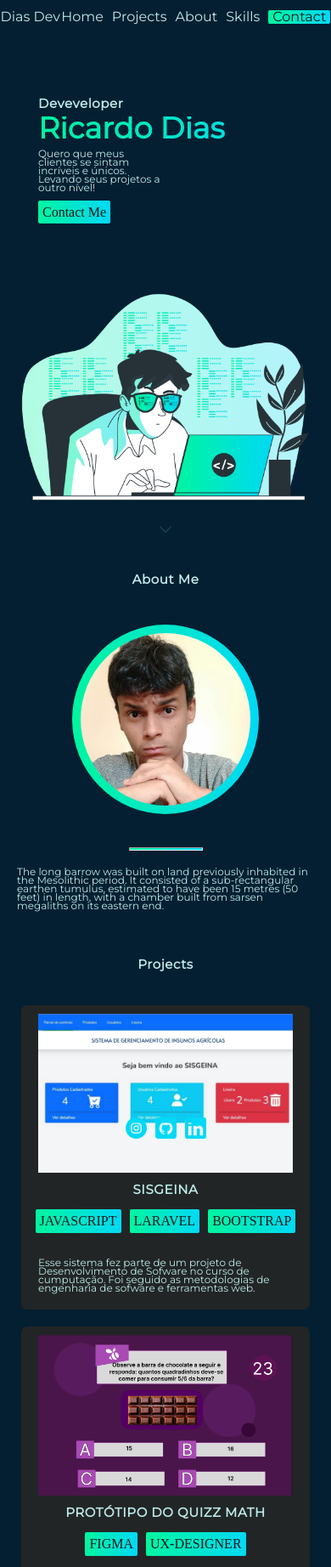
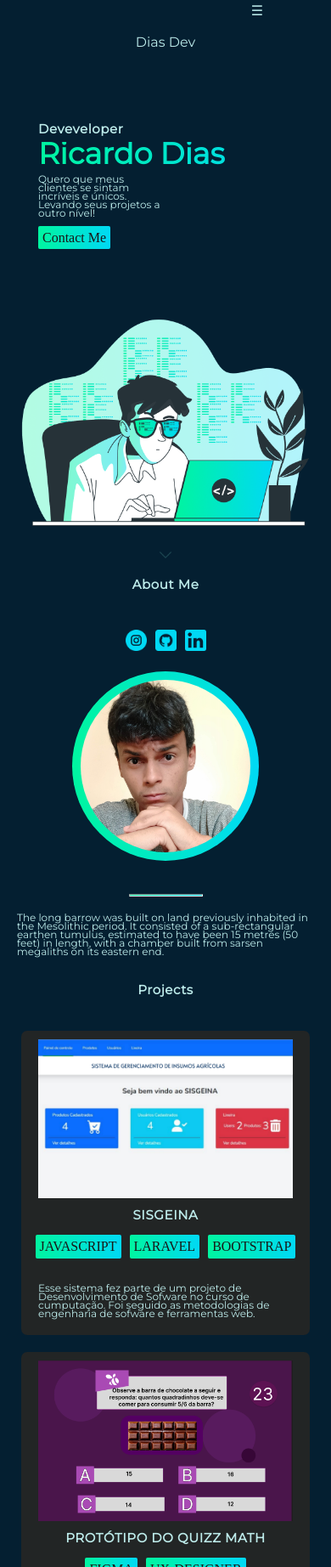
Before and after one commit to ricardond/diasdev, a plain HTML site: page index.html in a window 390 px wide. Shown: the top 1844 px of the page at 85% size. Drawn offline with Linux system fonts and the light colour scheme.

Commit message:
Atualização da responsividade

```diff
--- a/index.html
+++ b/index.html
@@ -6,6 +6,7 @@
     <meta name="viewport" content="width=device-width, initial-scale=1.0">
     <link rel="stylesheet" href="style.css">
     <link rel="stylesheet" href="responsive.css">
+    <script src="./js/menuResponsive.js"></script>
 
     <link href="https://fonts.googleapis.com/css2?family=Montserrat&display=swap" rel="stylesheet">
     <title>Ricardo Dias</title>
@@ -15,11 +16,10 @@
         <a href="#">Dias Dev</a>
         <div class="menus">
             <a href="#">Home</a>
-            <a href="#projetos">Projects</a>
-            <a href="#about">About</a>
-            <a href="#skills">Skills</a>
+            <a href="#">Projects</a>
             <a href="#" class="button">Contact</a>
         </div>
+        <a class="icon" href="javascript:void(0);" onclick="myFunction()">&#9776;</a><!--Chama a função javascript no evento click do icon-->
     </header>
     <section class="web">
         <div class="text">
@@ -33,24 +33,24 @@
         </div>
     </section>
     <section class="arrow"><img src="./img/seta-para-baixo.png" alt=""></section>
-    <section id="about" class="about">
+    <section class="about">
         <h3 class="title">About Me</h3>
         <div class="linha">
+            <article class="redes">
+                <a href="https://www.instagram.com/ricardo.gif/" target="_blank"><img class="iconRedes" src="./img/iconInstagram.png" alt=""></a>
+                <a href="https://github.com/ricardond" target="_blank"><img class="iconRedes" src="./img/iconGithub.png" alt=""></a>
+                <a href="https://www.linkedin.com/in/ricardonunesdias/" target="_blank"><img class="iconRedes" src="./img/iconLikedin.png" alt=""></a>
+            </article>
             <div>
                 <img class="imgPerfil" src="./img/Ricardo.jpg" alt="">
             </div>
             <hr><p class="paragrafo">The long barrow was built on land previously inhabited in the Mesolithic period. It consisted of a sub-rectangular earthen tumulus, estimated to have been 15 metres (50 feet) in length, with a chamber built from sarsen megaliths on its eastern end.</p>
 
         </div>
-        <article class="redes">
-            <a href="https://www.instagram.com/ricardo.gif/" target="_blank"><img class="iconRedes" src="./img/iconInstagram.png" alt=""></a>
-            <a href="https://github.com/ricardond" target="_blank"><img class="iconRedes" src="./img/iconGithub.png" alt=""></a>
-            <a href="https://www.linkedin.com/in/ricardonunesdias/" target="_blank"><img class="iconRedes" src="./img/iconLikedin.png" alt=""></a>
-        </article>
     </section>
     <section class="sectionPro">
         <p class="title">Projects</p>
-        <div id="projetos" class="projects">
+        <div class="projects">
             <div class="card">
                 <img src="./img/sisgeina.png" alt="">
                 <p class="title">SISGEINA</p>
@@ -72,7 +72,7 @@
         <a href="#" class="button">SEE ALL PROJECTS</a>
     </section>
 
-    <section id="skills" class="SectionSkills">
+    <section class="SectionSkills">
         <p class="title">Skills</p>
         <div class="CardSkills">
             <div class="skill">
--- /dev/null
+++ b/js/menuResponsive.js
@@ -0,0 +1,8 @@
+/* Quando o usuário clica no Ícone, abre novamente o Menu só que desta vez com a formatação que definimos no media screen */
+function myFunction() {
+    document.getElementsByClassName("menus")[0].classList.toggle("responsive");
+}
+
+/*
+OBS: Esta função deverá ser adicionada dentro de um Script na sua página HTML, ou dentro de uma chama de arquivo .js
+*/
--- a/responsive.css
+++ b/responsive.css
@@ -25,10 +25,38 @@
     }
 
     .redes{
-        bottom: -500px;
+        flex-direction: row;
     }
 
     .imgPerfil{
         margin-bottom: 15px;
     }
+
+    header{
+        gap: 10px;
+        margin-top: 30px;
+    }
+    .menus{
+        display: none;
+    }
+
+    .icon{
+        position: absolute;
+        top: -20px;
+        right: 80px;
+        display: block;
+    }
+
+    .menus.responsive{
+        display: flex;
+        flex-direction: column;
+        margin-top: 14px;
+        gap: 20px;
+        padding: 25px;
+        background: #222525;
+    }
+    .menus a{
+        display: block;
+        padding: 10px;
+    }
 }
--- a/style.css
+++ b/style.css
@@ -10,6 +10,7 @@ body{
 
 
 header{
+    position: relative;
     width: 100%;
     height: 40px;
     display: flex;
@@ -32,6 +33,10 @@ header a{
     gap: 10px;
 }
 
+.icon{
+    display: none;
+}
+
 .button{
     border-radius: 1.85px;
     padding: 5px;
@@ -49,7 +54,7 @@ section{
 
 .web{
     display: flex;
-    justify-content: space-around;
+    justify-content: space-evenly;
     align-items: center;
     height: 400px;
     width: 100%;
@@ -98,10 +103,9 @@ section{
 }
 
 .redes{
-    position: absolute;
     display: flex;
+    flex-direction: column;
     gap: 10px;
-    bottom: -220px;
 }
 .iconRedes{
     width: 25px;
@@ -148,6 +152,7 @@ section{
 .linha{
     display: flex;
     width: 700px;
+    gap: 10px;
     margin-top: 40px;
     align-items: center;
     justify-content: center;
```
